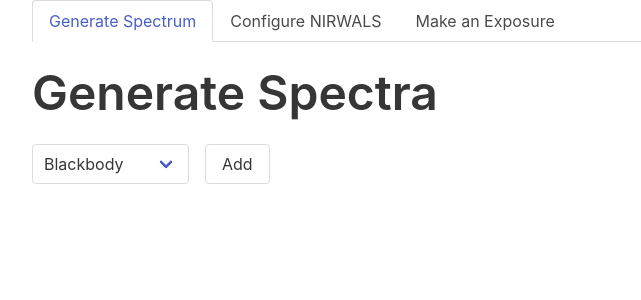
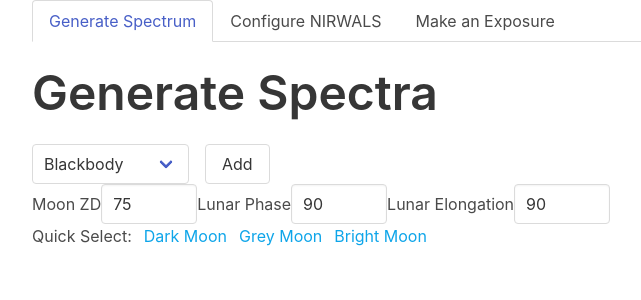
Before and after one commit to saltastroops/nir-simulator, a React (Vite) app in the folder react/: page / in a window 1280 px wide. Shown: the top 300 px of the page, without its empty margins (32-673 px from the left). Built offline with nearby package versions, Linux system fonts and the light colour scheme; the HTML template or start-up script is replaced by a standard one.

Commit message:
Add lunar items

```diff
--- a/react/package.json
+++ b/react/package.json
@@ -28,6 +28,6 @@
     "prettier": "^3.0.3",
     "tailwindcss": "^3.3.3",
     "typescript": "^5.0.2",
-    "vite": "^4.4.5"
+    "vite": "^4.4.11"
   }
 }
--- a/react/src/components/Simulator.tsx
+++ b/react/src/components/Simulator.tsx
@@ -3,12 +3,14 @@ import { SpectrumGenerationTab } from "./spectrum/SpectrumGenerationTab";
 import { Exposure } from "./exposure/Exposure";
 import { TelescopeConfigure } from "./configure/TelescopeConfigure.tsx";
 import { SimulationSetup } from "../types.js";
+import { Moon } from "./spectrum/MoonPanel.tsx";
 
 export function Simulator() {
   const [activeIndex, setActiveIndex] = useState(1);
 
   const [setup, setSetup] = useState<SimulationSetup>({
     source: { type: "Point", spectrum: [] },
+    moon: new Moon(),
   });
 
   const updateSetup = (property: string, value: any) => {
@@ -46,6 +48,7 @@ export function Simulator() {
       {activeIndex === 1 && (
         <SpectrumGenerationTab
           source={setup.source}
+          moon={setup.moon}
           updateSetup={updateSetup}
         />
       )}
--- /dev/null
+++ b/react/src/components/spectrum/MoonPanel.tsx
@@ -0,0 +1,180 @@
+interface MoonParameters {
+  zenithDistance: string;
+  phase: string;
+  lunarElongation: string;
+}
+
+export class Moon {
+  public parameters: MoonParameters = {
+    zenithDistance: "75",
+    phase: "90",
+    lunarElongation: "90",
+  };
+
+  public constructor(parameters?: MoonParameters) {
+    if (parameters) {
+      this.parameters = parameters;
+    }
+  }
+
+  public errors = () => {
+    const errors: Record<string, string> = {};
+    const parameters = this.typedParameters();
+
+    // zenith distance
+    const zenithDistance = parameters.zenithDistance;
+    const minZenithDistance = 0;
+    const maxZenmithDistance = 180;
+    if (
+      Number.isNaN(zenithDistance) ||
+      zenithDistance < minZenithDistance ||
+      zenithDistance > maxZenmithDistance
+    ) {
+      errors.zenithDistance = `The zenith distance must be a number between ${minZenithDistance} and ${maxZenmithDistance}.`;
+    }
+
+    // phase
+    const phase = parameters.phase;
+    const minPhase = 0;
+    const maxPhase = 180;
+    if (Number.isNaN(phase) || phase < minPhase || phase > maxPhase) {
+      errors.phase = `The phase must be a number between ${minPhase} and ${maxPhase}.`;
+    }
+
+    // lunar elongation
+    const lunarElongation = parameters.lunarElongation;
+    const minLunarElongation = 0;
+    const maxLunarElongation = 180;
+    if (
+      Number.isNaN(lunarElongation) ||
+      lunarElongation < minLunarElongation ||
+      lunarElongation > maxLunarElongation
+    ) {
+      errors.lunarElongation = `The lunar elongation must be a number between ${minLunarElongation} and ${maxLunarElongation}.`;
+    }
+
+    return errors;
+  };
+
+  public typedParameters = () => {
+    return {
+      zenithDistance: parseFloat(this.parameters.zenithDistance),
+      phase: parseFloat(this.parameters.phase),
+      lunarElongation: parseFloat(this.parameters.lunarElongation),
+    };
+  };
+
+  public hasErrors() {
+    return Object.keys(this.errors()).length > 0;
+  }
+}
+
+interface Props {
+  moon: Moon;
+  update: (moon: Moon) => void;
+}
+
+export default function MoonPanel({ moon, update }: Props) {
+  const parameters = moon.parameters;
+  const errors = moon.errors();
+
+  const updateParameter = (parameter: string, newValue: string) => {
+    update(
+      new Moon({
+        ...parameters,
+        [parameter]: newValue,
+      }),
+    );
+  };
+
+  const selectDark = () => {
+    const darkParameters: MoonParameters = {
+      zenithDistance: "180",
+      phase: "180",
+      lunarElongation: "180",
+    };
+    update(new Moon(darkParameters));
+  };
+
+  const selectGrey = () => {
+    const greyParameters: MoonParameters = {
+      zenithDistance: "75",
+      phase: "90",
+      lunarElongation: "90",
+    };
+    update(new Moon(greyParameters));
+  };
+
+  const selectBright = () => {
+    const brightParameters: MoonParameters = {
+      zenithDistance: "25",
+      phase: "25",
+      lunarElongation: "25",
+    };
+    update(new Moon(brightParameters));
+  };
+
+  return (
+    <div>
+      <div className="flex items-center">
+        {/* zenith distance */}
+        <label htmlFor="lunar-zenith-distance">Moon ZD</label>
+        <input
+          id="lunar-zenith-distance"
+          className="input w-24"
+          value={parameters.zenithDistance}
+          onChange={(event) =>
+            updateParameter("zenithDistance", event.target.value)
+          }
+        />
+
+        {/* phase */}
+        <label htmlFor="lunar-phase">Lunar Phase</label>
+        <input
+          id="lunar-phase"
+          className="input w-24"
+          value={parameters.phase}
+          onChange={(event) => updateParameter("phase", event.target.value)}
+        />
+
+        {/* lunar elongation */}
+        <label htmlFor="lunar-elongation">Lunar Elongation</label>
+        <input
+          id="lunar-elongation"
+          className="input w-24"
+          value={parameters.lunarElongation}
+          onChange={(event) =>
+            updateParameter("lunarElongation", event.target.value)
+          }
+        />
+      </div>
+
+      {/* errors */}
+      {moon.hasErrors() && (
+        <div>
+          {["zenithDistance", "phase", "lunarElongation"].map(
+            (key) =>
+              errors[key] && <div className="text-red-700">{errors[key]}</div>,
+          )}
+        </div>
+      )}
+
+      {/* quick select */}
+      <div>
+        <span className="mr-3">Quick Select:</span>
+        <span className="text-sky-500 cursor-pointer mr-3" onClick={selectDark}>
+          Dark Moon
+        </span>
+        <span className="text-sky-500 cursor-pointer mr-3" onClick={selectGrey}>
+          Grey Moon
+        </span>
+        <span
+          className="text-sky-500 cursor-pointer mr-3"
+          onClick={selectBright}
+        >
+          Bright Moon
+        </span>
+      </div>
+    </div>
+  );
+}
--- a/react/src/components/spectrum/SpectrumGenerationTab.tsx
+++ b/react/src/components/spectrum/SpectrumGenerationTab.tsx
@@ -1,12 +1,14 @@
 import SourceForm from "./SourceForm";
 import { Source } from "../../types";
+import MoonPanel, { Moon } from "./MoonPanel.tsx";
 
 interface Props {
   source: Source;
+  moon: Moon;
   updateSetup: (property: string, value: any) => void;
 }
 
-export function SpectrumGenerationTab({ source, updateSetup }: Props) {
+export function SpectrumGenerationTab({ source, moon, updateSetup }: Props) {
   return (
     <div>
       <h1 className="title is-1">Generate Spectra</h1>
@@ -14,6 +16,10 @@ export function SpectrumGenerationTab({ source, updateSetup }: Props) {
         source={source}
         update={(source: Source) => updateSetup("source", source)}
       />
+      <MoonPanel
+        moon={moon}
+        update={(moon: Moon) => updateSetup("moon", moon)}
+      />
     </div>
   );
 }
--- a/react/src/types.ts
+++ b/react/src/types.ts
@@ -1,3 +1,5 @@
+import { Moon } from "./components/spectrum/MoonPanel.tsx";
+
 export type SpectrumType =
   | "Blackbody"
   | "Galaxy"
@@ -20,4 +22,5 @@ export interface Source {
 
 export interface SimulationSetup {
   source: Source;
+  moon: Moon;
 }
```
